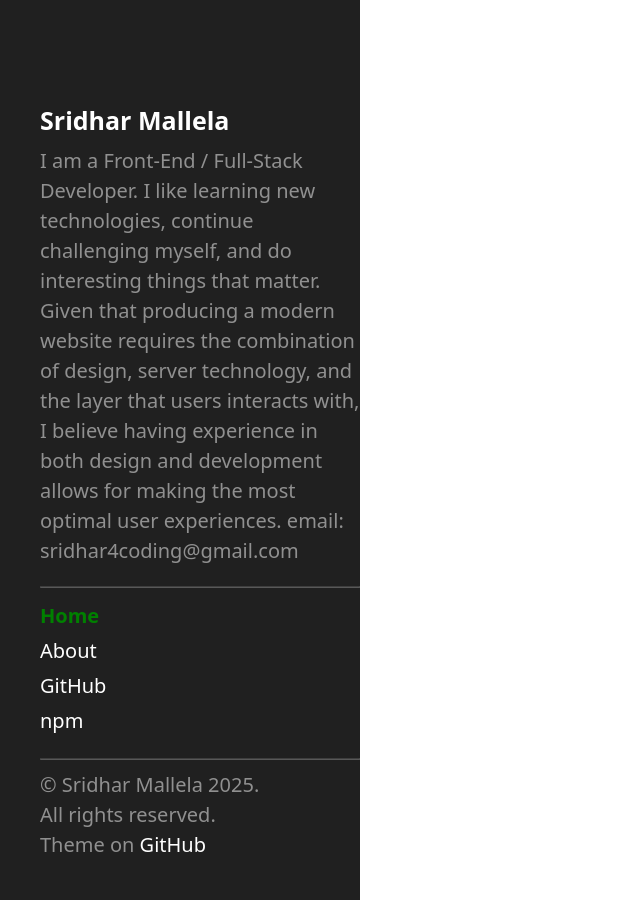
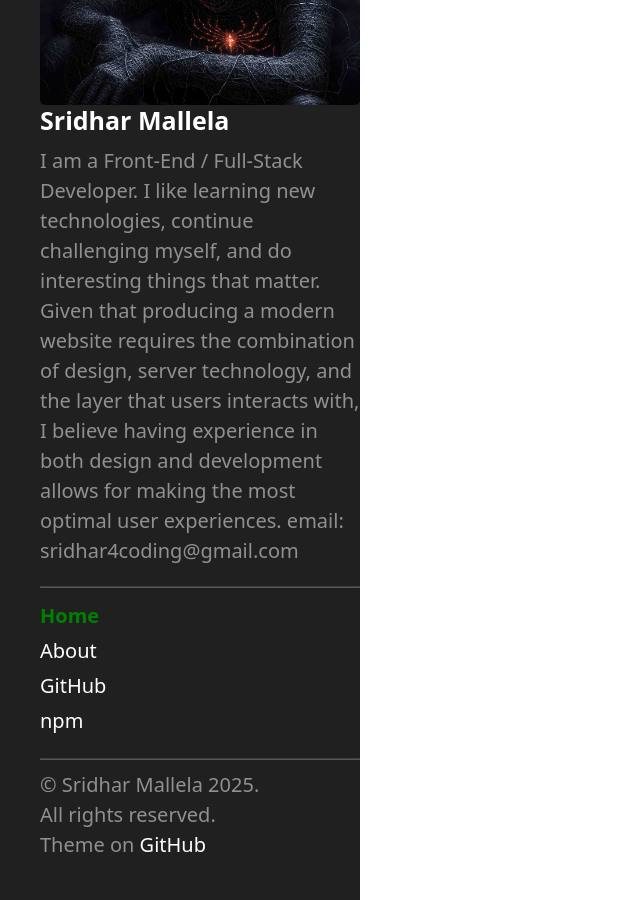
Before and after one commit to sridharmallela/sridharmallela.github.io, a Jekyll site: the page built from docs/index.html, in a window 1280 px wide. Shown: the whole page, without its empty margins (0-640 px from the left). Built offline with Jekyll 4.4.1, drawn with Linux system fonts in a browser that asks for light colours.

Commit message:
docs(repo): changed theme to something different

```diff
--- a/docs/_includes/sidebar.html
+++ b/docs/_includes/sidebar.html
@@ -1,5 +1,6 @@
 <div class="sidebar">
   <div class="container sidebar-sticky">
+    <img src="/img/about.jpg" alt="" />
     <div class="sidebar-about">
       <h1>
         <a href="/">{{ site.title }}</a>
```
